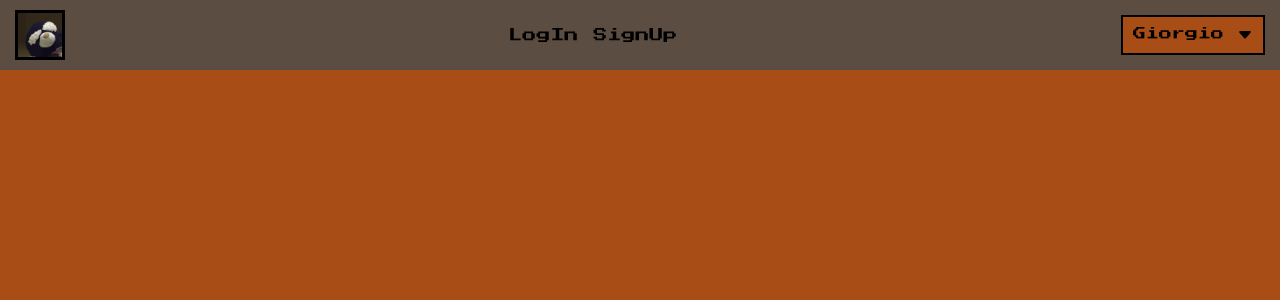
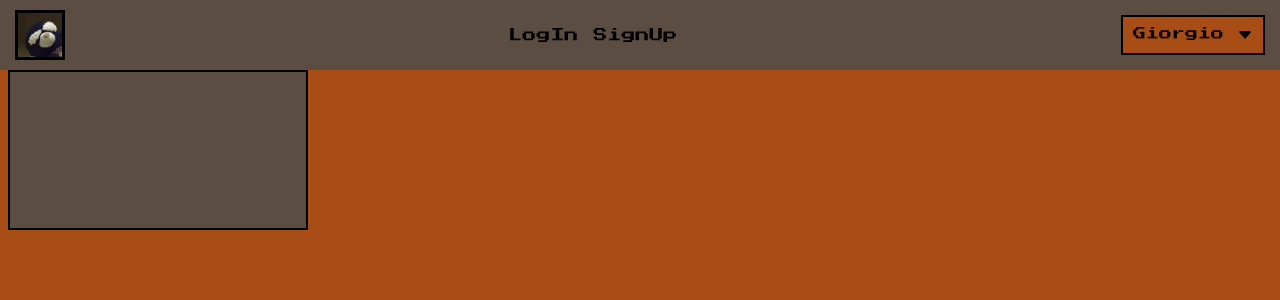
Before and after one commit to strGiorgio/PyMob2.1, a Vue app: page /battle in a window 1280 px wide. Shown: the top 300 px of the page. Built offline with nearby package versions, Linux system fonts and the light colour scheme; data requests are answered from the project's data file.

Commit message:
Import controller to battle-screen

```diff
--- a/src/components/battle/battle-screen.vue
+++ b/src/components/battle/battle-screen.vue
@@ -1,10 +1,16 @@
 <template>
-    <div class="container"></div>
+    <div class="container">
+        <controller />
+    </div>
 </template>
 
 <script>
+import controller from './controller.vue'
 export default {
-    name: 'battleScreen'
+    name: 'battleScreen',
+    components: {
+        controller
+    }
 }
 </script>
 
```
